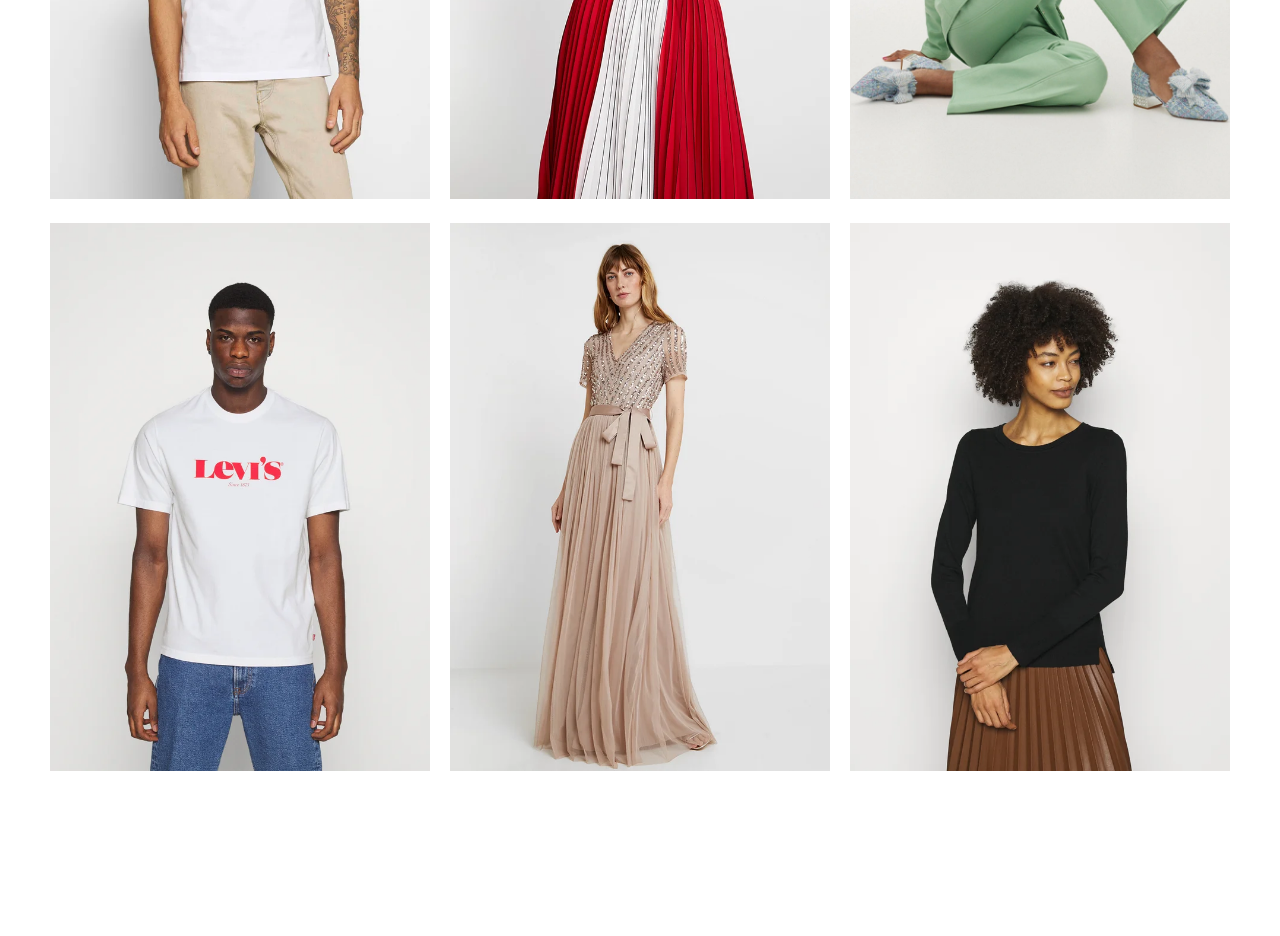
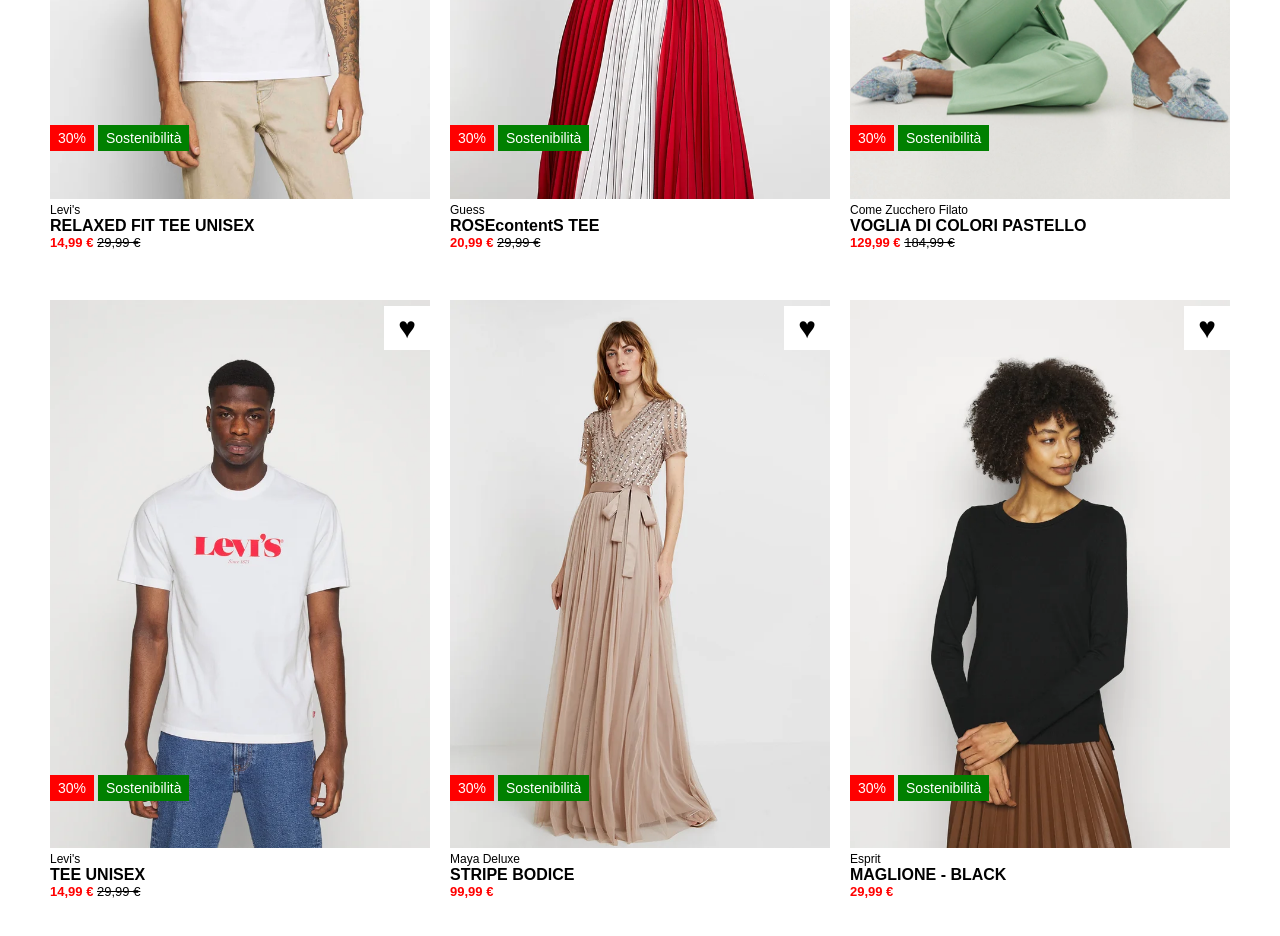
Before and after one commit to TiagoSpada/html-css-boolando, a plain HTML site: page index.html in a window 1280 px wide. Shown: the part 360-1296 px from the top of the page. Before the commit the page ends 1145 px from the top, so only its background shows below. Drawn offline with Linux system fonts and the light colour scheme.

Commit message:
[UPD] added info and styles to the product

```diff
--- a/css/style.css
+++ b/css/style.css
@@ -2,6 +2,10 @@
     margin: 0;
     padding: 0;
     box-sizing: border-box;
+}
+
+body {
+    font-family: Arial, sans-serif;
 }
 
 .container {
@@ -14,11 +18,67 @@
     flex-wrap: wrap;
 }
 
+.content {
+    position: relative;
+}
+
 .col-33 {
     margin: 10px;
     width: calc(100% / 3 - 20px);
 }
 
 .product {
-    max-width: 100%;
+    width: 100%;
 }
+
+.discount-label {
+    position: absolute;
+    color: white;
+    top: 80%;
+    font-size: 14px;
+}
+
+.bg-red{
+    background-color: red;
+}
+
+.bg-green {
+    background-color: green;
+}
+
+.margin-bottom {
+    margin-bottom: 30px;
+}
+
+.discount-label span {
+    padding: 5px 8px;
+}
+
+.brand {
+    font-size: 12px;
+}
+
+.product-type {
+    font-weight: 600;
+}
+
+.price {
+    font-size: 13px;
+    color: red;
+    font-weight: 800;
+}
+
+.sale {
+    color: black;
+    font-weight:normal;
+    text-decoration: line-through;
+}
+
+.wishlist {
+    position: absolute;
+    top: 1%;
+    right: 0;
+    background-color: white;
+    font-size: 30px;
+    padding: 5px 14px;
+}
--- a/index.html
+++ b/index.html
@@ -14,33 +14,104 @@
         <div class="container">
             <div class="row">
                 <div class="col-33">
-                    <div class="">
+                    <div class="content">
                         <img src="./img/1.webp" alt="" class="product">
+                        <!-- <img src="./img/1b.webp" alt="" class="produc-hover"> -->
+                        <div class="discount-label">
+                            <span class="bg-red">30%</span>
+                            <span class="bg-green">Sostenibilit&agrave;</span>
+                        </div>
+                        <div class="wishlist">&hearts;</div>
+                        <div>
+                            <div class="brand">Levi's</div>
+                            <div class="product-type">RELAXED FIT TEE UNISEX</div>
+                            <div class="price">14,99 &euro; <span class="sale">29,99 &euro;</span></div>
+                        </div>
                     </div>
                 </div>
                 <div class="col-33">
-                    <div class="">
+                    <div class="content">
                         <img src="./img/2.webp" alt="" class="product">
+                        <!-- <img src="./img/2b.webp" alt="" class="produc-hover"> -->
+                        <div class="discount-label">
+                            <span class="bg-red">30%</span>
+                            <span class="bg-green">Sostenibilit&agrave;</span>
+                        </div>
+                        <div class="wishlist">&#9829;
+</div>
+                        <div class="margin-bottom">
+                            <div class="brand">Guess</div>
+                            <div class="product-type">ROSEcontentS TEE</div>
+                            <div class="price">20,99 &euro; <span class="sale">29,99 &euro;</span></div>
+                        </div>
                     </div>
                 </div>
                 <div class="col-33">
-                    <div class="">
+                    <div class="content">
                         <img src="./img/3.webp" alt="" class="product">
+                        <!-- <img src="./img/3b.webp" alt="" class="produc-hover"> -->
+                        <div class="discount-label">
+                            <span class="bg-red">30%</span>
+                            <span class="bg-green">Sostenibilit&agrave;</span>
+                        </div>
+                        <div class="wishlist">&#9829;
+</div>
+                        <div class="margin-bottom">
+                            <div class="brand">Come Zucchero Filato</div>
+                            <div class="product-type">VOGLIA DI COLORI PASTELLO</div>
+                            <div class="price">129,99 &euro; <span class="sale">184,99 &euro;</span></div>
+                        </div>
                     </div>
                 </div>
                 <div class="col-33">
-                    <div class="">
+                    <div class="content">
                         <img src="./img/4.webp" alt="" class="product">
+                        <!-- <img src="./img/4b.webp" alt="" class="produc-hover"> -->
+                        <div class="discount-label">
+                            <span class="bg-red">30%</span>
+                            <span class="bg-green">Sostenibilit&agrave;</span>
+                        </div>
+                        <div class="wishlist">&#9829;
+</div>
+                        <div class="margin-bottom">
+                            <div class="brand">Levi's</div>
+                            <div class="product-type">TEE UNISEX</div>
+                            <div class="price">14,99 &euro; <span class="sale">29,99 &euro;</span></div>
+                        </div>
                     </div>
                 </div>
                 <div class="col-33">
-                    <div class="">
+                    <div class="content">
                         <img src="./img/5.webp" alt="" class="product">
+                        <!-- <img src="./img/5b.webp" alt="" class="produc-hover"> -->
+                        <div class="discount-label">
+                            <span class="bg-red">30%</span>
+                            <span class="bg-green">Sostenibilit&agrave;</span>
+                        </div>
+                        <div class="wishlist">&#9829;
+</div>
+                        <div class="margin-bottom">
+                            <div class="brand">Maya Deluxe</div>
+                            <div class="product-type">STRIPE BODICE</div>
+                            <div class="price">99,99 &euro;</div>
+                        </div>
                     </div>
                 </div>
                 <div class="col-33">
-                    <div class="">
+                    <div class="content">
                         <img src="./img/6.webp" alt="" class="product">
+                        <!-- <img src="./img/6b.webp" alt="" class="product-hover"> -->
+                        <div class="discount-label">
+                            <span class="bg-red">30%</span>
+                            <span class="bg-green">Sostenibilit&agrave;</span>
+                        </div>
+                        <div class="wishlist">&#9829;
+</div>
+                        <div class="margin-bottom">
+                            <div class="brand">Esprit</div>
+                            <div class="product-type">MAGLIONE - BLACK</div>
+                            <div class="price">29,99 &euro;</div>
+                        </div>
                     </div>
                 </div>
 
```
